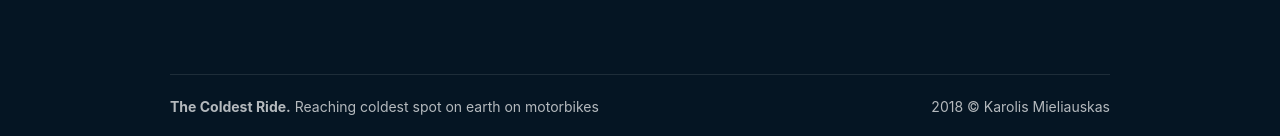
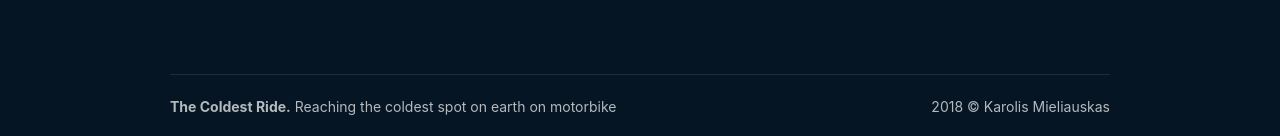
Before and after one commit to karolismieliauskas/thecoldestride.com, a Jekyll site: the page built from pages/thanks.html, in a window 1280 px wide and 900 px high, scrolled down 401 px. Shown: the part 761-897 px from the top of the window. Built offline with Jekyll 4.4.1, drawn with Linux system fonts in a browser that asks for light colours.

Commit message:
Update footer.yml

```diff
--- a/_data/footer.yml
+++ b/_data/footer.yml
@@ -2,7 +2,7 @@ title: Follow my adventures!
 subtitle: "I will share details, pictures and all the interesting updates online. You can follow me in your prefered way:"
 meta:
   title: The Coldest Ride.
-  subtitle: Reaching coldest spot on earth on motorbikes
+  subtitle: Reaching the coldest spot on earth on motorbike
 copyright: 2018 &copy; Karolis Mieliauskas
 social:
   - title: "Facebook"
```
